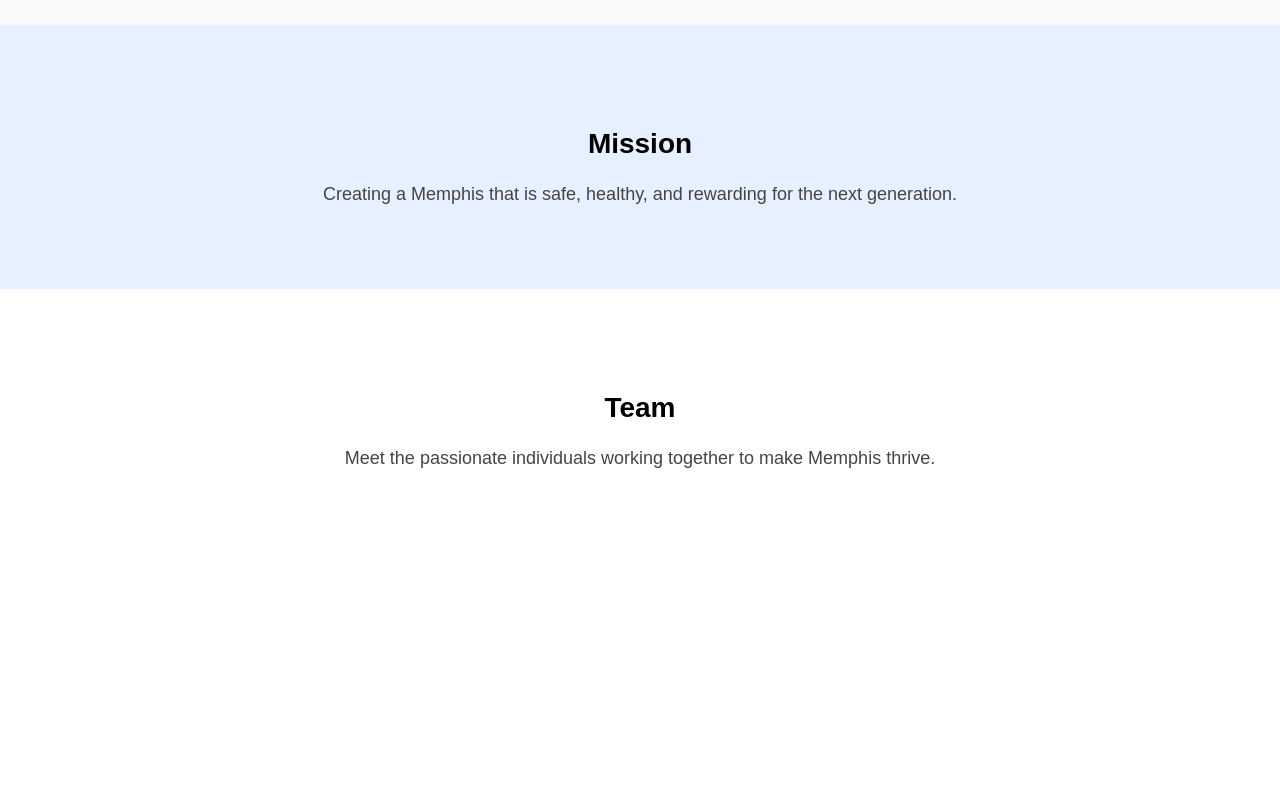
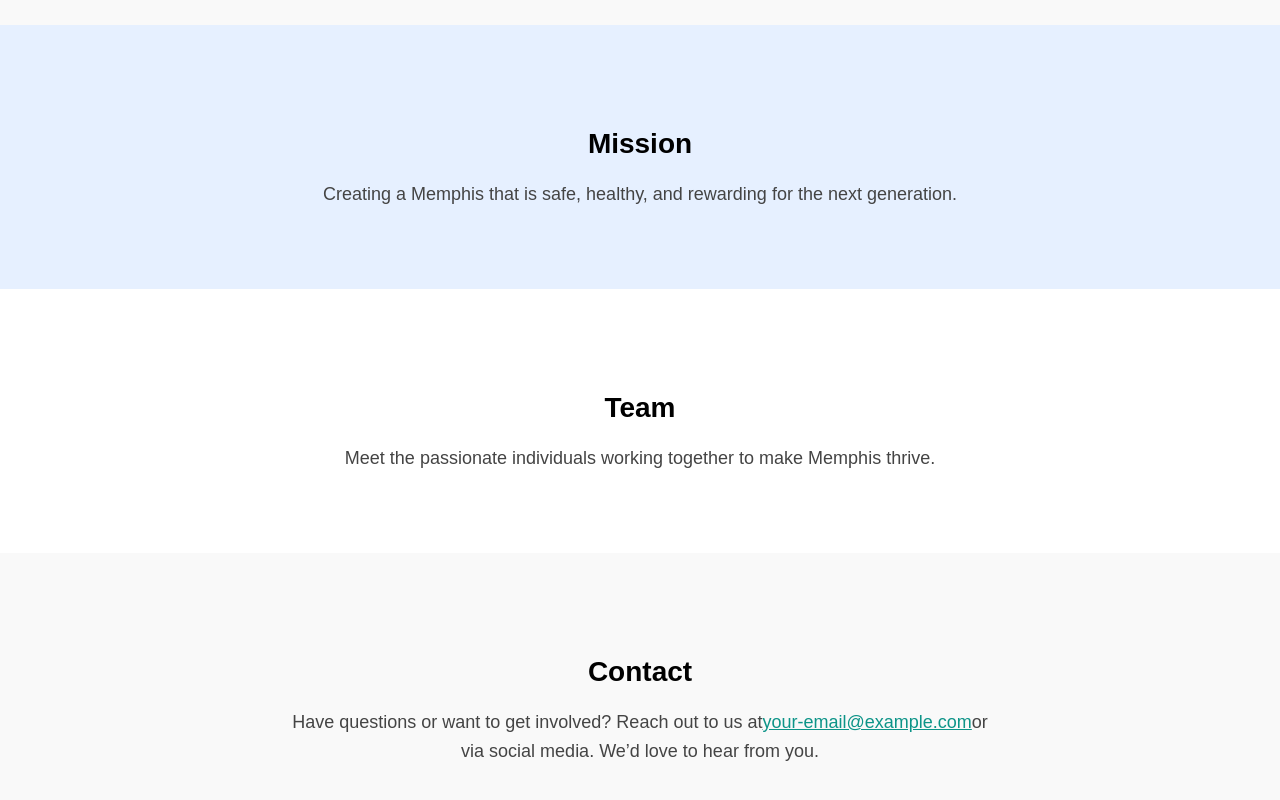
Before and after one commit to peggydpy/billionaire-gang, a Next.js app: page / in a window 1280 px wide. Shown: the part 369-1169 px from the top of the page. Before the commit the page ends 922 px from the top, so only its background shows below. Built offline with nearby package versions, Linux system fonts and the light colour scheme.

Commit message:
Update layout.js

```diff
--- a/src/app/layout.js
+++ b/src/app/layout.js
@@ -94,6 +94,23 @@ export default function RootLayout({ children }) {
           </p>
         </section>
 
+{/* Contact Section */}
+<section id="contact" style={{
+  padding: "80px 20px",
+  backgroundColor: "#f9f9f9",   // or another color/background
+  textAlign: "center",
+}}>
+  <h2 style={headingStyle}>Contact</h2>
+  <p style={paragraphStyle}>
+    Have questions or want to get involved? Reach out to us at
+    <a href="mailto:your-email@example.com" style={{ color: "#0d9488", textDecoration: "underline" }}>
+      your-email@example.com
+    </a>
+    or via social media. We’d love to hear from you.
+  </p>
+</section>
+
+
         {children}
       </body>
     </html>
```
